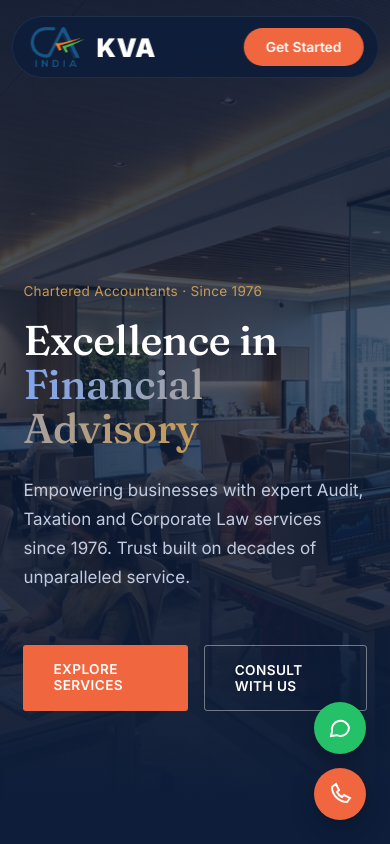
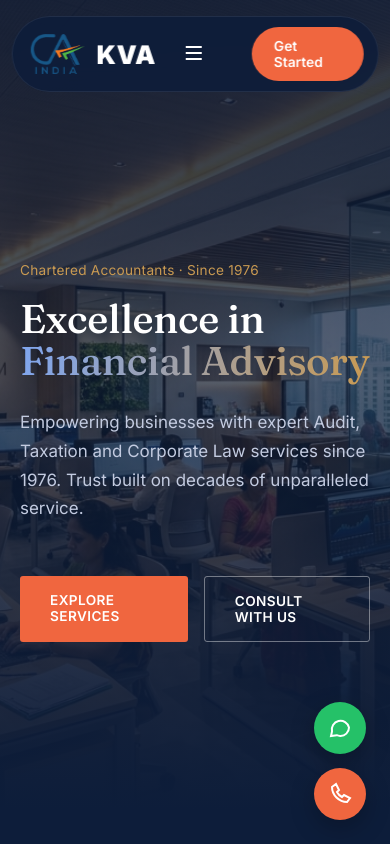
Before and after one commit to kvassociatescaoffice-cmyk/ca-portfolio, a Next.js app: page / in a window 390 px wide. Shown: the top 844 px of the page. Built offline with nearby package versions, Linux system fonts and the light colour scheme.

Commit message:
Add mobile responsive CSS and hamburger menu, fix CTA mask

```diff
--- a/src/app/globals.css
+++ b/src/app/globals.css
@@ -99,7 +99,6 @@ a {
 .mega-banner-text span { color: var(--dim); font-size: 0.9rem; }
 .chevron { width: 12px !important; height: 12px !important; margin-left: 2px; transition: transform .2s; }
 .navlinks .dropdown:hover .chevron { transform: rotate(180deg); }
-@media(max-width: 900px) { .navlinks { display: none; } }
 
 /* HERO */
 .hero {
@@ -492,3 +491,36 @@ footer ul a:hover{color:var(--gold)}
 .faq-item.open .faq-a { margin-top: 16px; max-height: 500px; opacity: 1; }
 .faq-item .chevron { width: 20px; height: 20px; transition: transform .3s; }
 .faq-item.open .chevron { transform: rotate(180deg); }
+/* MOBILE RESPONSIVENESS */
+.mobile-toggle { display: none; background: transparent; border: none; color: #fff; cursor: pointer; z-index: 100; margin-left: auto; margin-right: 20px; }
+@media(max-width: 900px) {
+  .mobile-toggle { display: block; }
+  .navlinks { display: flex !important; flex-direction: column; position: fixed; top: 0; right: -100%; width: 280px; height: 100vh; background: var(--navy-900); z-index: 99; padding: 100px 30px 30px; transition: right 0.3s ease; box-shadow: -10px 0 30px rgba(0,0,0,0.2); }
+  .navlinks.open { right: 0; }
+  .navlinks a, .navlinks .dropdown { font-size: 1.2rem; }
+  .megamenu { position: static; opacity: 1; pointer-events: auto; transform: none; box-shadow: none; background: transparent; padding: 10px 0 0 10px; display: none; }
+  .dropdown:hover .megamenu, .dropdown:focus-within .megamenu { display: block; }
+  .mega-grid { grid-template-columns: 1fr; gap: 20px; }
+  .mega-col h4 { color: var(--gold); }
+  .mega-col ul li { color: #fff; opacity: 0.8; }
+
+  /* Hero */
+  .hero { padding: 120px 20px 60px; }
+  .hero h1 { font-size: 2.5rem; }
+  .hero p { font-size: 1rem; }
+
+  /* Bento */
+  .bento { grid-template-columns: 1fr !important; grid-template-rows: auto !important; display: flex; flex-direction: column; }
+  .bento .item { grid-column: auto !important; grid-row: auto !important; height: auto !important; }
+
+  /* Stats & Why */
+  .stats { grid-template-columns: 1fr 1fr; gap: 30px; }
+  .why { grid-template-columns: 1fr; gap: 40px; }
+
+  /* Process */
+  .process-track { padding: 0 20px; }
+  .process-card { min-width: 85vw; max-width: 85vw; }
+
+  /* FAQ */
+  .faq-grid { padding: 0 20px; }
+}
--- a/src/app/page.js
+++ b/src/app/page.js
@@ -233,8 +233,8 @@ export default function Home() {
           flexWrap: 'wrap',
           boxShadow: '0 20px 40px rgba(0,0,0,0.1)'
         }}>
-          <div style={{ flex: '1', minWidth: '300px', display: 'flex', justifyContent: 'center' }}>
-            <img src="/images/cta_professional.jpg" alt="Professional" style={{ width: '100%', maxWidth: '400px', height: 'auto', mixBlendMode: 'multiply', maskImage: 'linear-gradient(to right, black 80%, transparent 100%)', WebkitMaskImage: 'linear-gradient(to right, black 80%, transparent 100%)' }} />
+          <div style={{ flex: '1', minWidth: '300px', display: 'flex', justifyContent: 'center', padding: '4vw' }}>
+            <img src="/images/cta_professional.jpg" alt="Professional" style={{ width: '100%', maxWidth: '400px', height: 'auto', mixBlendMode: 'multiply', maskImage: 'radial-gradient(ellipse at center, black 40%, transparent 72%)', WebkitMaskImage: 'radial-gradient(ellipse at center, black 40%, transparent 72%)' }} />
           </div>
           <div style={{ flex: '1.5', minWidth: '350px', padding: '4vw 6vw', color: '#fff', display: 'flex', flexDirection: 'column', gap: '20px' }}>
             <h2 style={{ fontSize: 'clamp(2rem, 3vw, 3rem)', color: '#fff', lineHeight: 1.2, margin: 0 }}>Ready to Elevate Your Financial Strategy?</h2>
--- a/src/components/Navbar.js
+++ b/src/components/Navbar.js
@@ -1,16 +1,33 @@
 'use client';
+import { useState, useEffect } from 'react';
 import Link from 'next/link';
 import { usePathname } from 'next/navigation';
 
 export default function Navbar() {
   const pathname = usePathname();
+  const [isOpen, setIsOpen] = useState(false);
+
+  // Close menu on route change
+  useEffect(() => {
+    setIsOpen(false);
+  }, [pathname]);
+
   return (
     <nav id="nav">
-      <Link href="/" className="brand" style={{ display: 'flex', alignItems: 'center', gap: '12px', fontWeight: '900', fontSize: '1.6rem', color: '#fff', letterSpacing: '0.5px' }}>
+      <Link href="/" className="brand" style={{ display: 'flex', alignItems: 'center', gap: '12px', fontWeight: '900', fontSize: '1.6rem', color: '#fff', letterSpacing: '0.5px', zIndex: 100 }}>
         <img src="/images/Logo.png" alt="CA India Logo" style={{ height: '40px', width: 'auto' }} />
         KVA
       </Link>
-      <div className="navlinks">
+      <button className="mobile-toggle" onClick={() => setIsOpen(!isOpen)} aria-label="Toggle menu">
+        <svg viewBox="0 0 24 24" width="24" height="24" stroke="currentColor" strokeWidth="2" fill="none">
+          {isOpen ? (
+            <path d="M18 6L6 18M6 6l12 12" />
+          ) : (
+            <path d="M4 6h16M4 12h16M4 18h16" />
+          )}
+        </svg>
+      </button>
+      <div className={`navlinks ${isOpen ? 'open' : ''}`}>
         <Link className={pathname === '/' ? 'active' : ''} href="/">
           <svg viewBox="0 0 24 24" fill="none" stroke="currentColor" strokeWidth="1.6">
             <path d="M4 11l8-7 8 7M6 10v10h12V10" />
```
